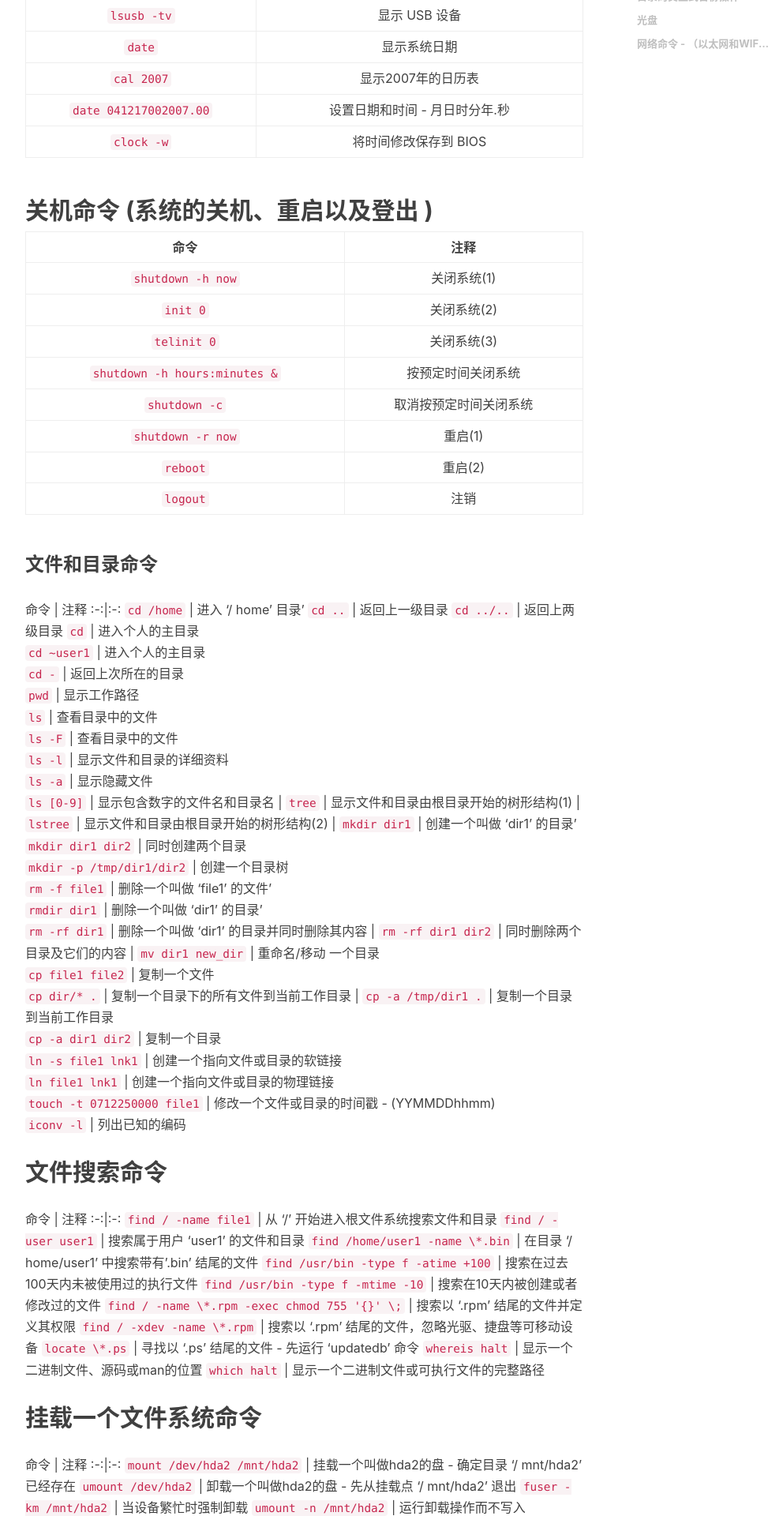
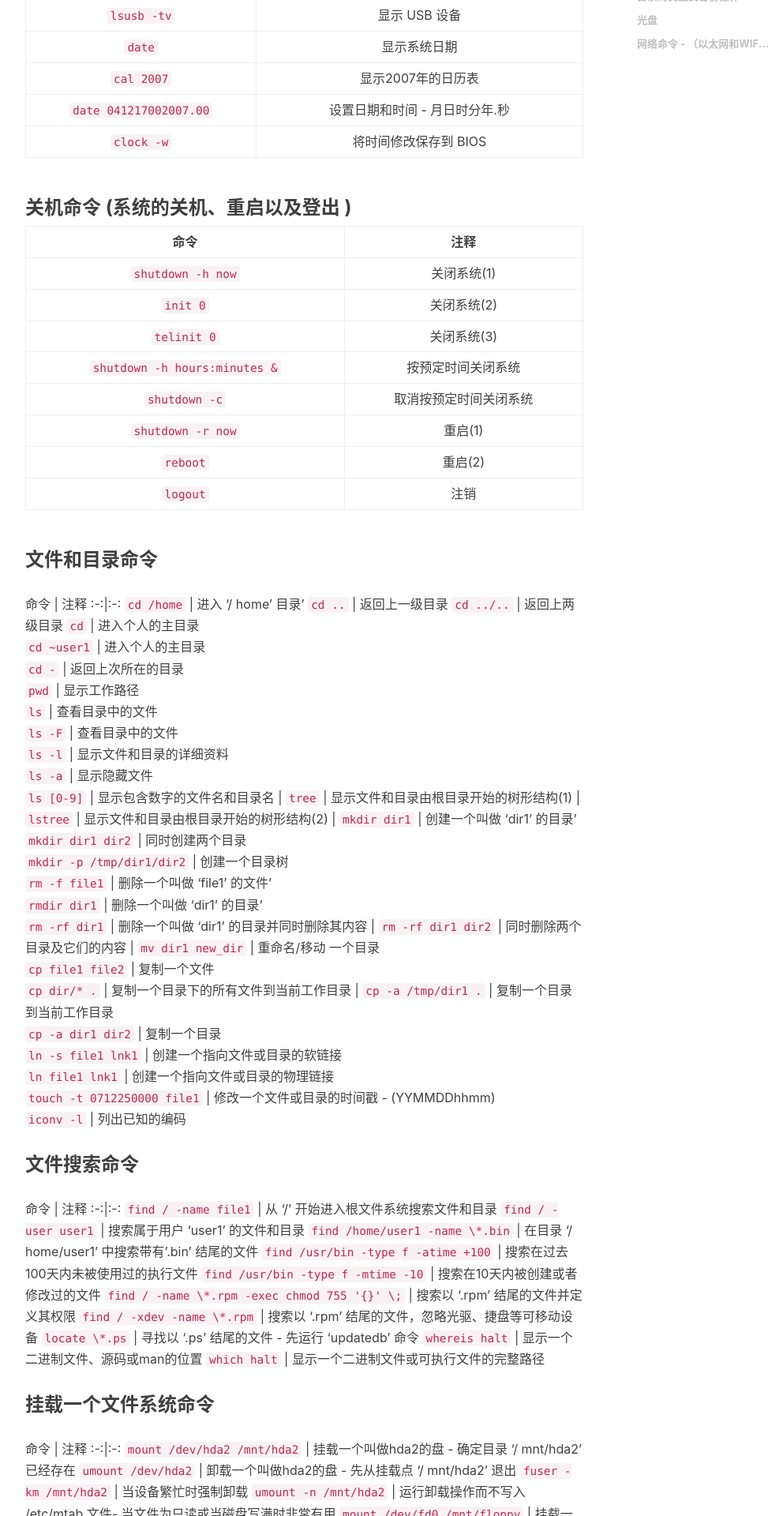
Before and after one commit to 290352095/290352095.github.io, a Jekyll site: the page built from _posts/2019-02-12-Linux常用命令.md, in a window 1280 px wide. Shown: the part 1273-3193 px from the top of the page at 79% size, without its empty margins (233-1225 px from the left). Built offline with Jekyll 4.4.1, drawn with Linux system fonts in a browser that asks for light colours; nearby versions of some CDN libraries; comment, search, counter and statistics services are not loaded.

Commit message:
修正linux命令

```diff
--- a/_posts/2019-02-12-Linux常用命令.md
+++ b/_posts/2019-02-12-Linux常用命令.md
@@ -39,7 +39,7 @@ tags:
 `clock -w` | 将时间修改保存到 BIOS
 
 
-## 关机命令 (系统的关机、重启以及登出 )
+### 关机命令 (系统的关机、重启以及登出 )
 
 命令 | 注释
 :-:|:-:
@@ -87,7 +87,7 @@ tags:
 `ln file1 lnk1`       |      创建一个指向文件或目录的物理链接
 `touch -t 0712250000 file1` | 修改一个文件或目录的时间戳 - (YYMMDDhhmm)
 `iconv -l`          |               列出已知的编码
-## 文件搜索命令
+### 文件搜索命令
 命令 | 注释
 :-:|:-:
 `find / -name file1` | 从 '/' 开始进入根文件系统搜索文件和目录
@@ -101,7 +101,7 @@ tags:
 `whereis halt` | 显示一个二进制文件、源码或man的位置
 `which halt` | 显示一个二进制文件或可执行文件的完整路径
 
-## 挂载一个文件系统命令
+### 挂载一个文件系统命令
 命令 | 注释
 :-:|:-:
 `mount /dev/hda2 /mnt/hda2` | 挂载一个叫做hda2的盘 - 确定目录 '/ mnt/hda2' 已经存在
@@ -117,13 +117,13 @@ tags:
 `mount /dev/sda1 /mnt/usbdisk` | 挂载一个usb 捷盘或闪存设备
 `mount -t smbfs -o username=user,password=pass //WinClient/share /mnt/share` | 挂载一个windows网络共享
 
-## 磁盘空间命令
+### 磁盘空间命令
 命令 | 注释
 :-:|:-:
 `df -h` | 显示已经挂载的分区列表
 `du -sh dir1` | 估算目录 'dir1' 已经使用的磁盘空间'
 
-## 用户和群组命令
+### 用户和群组命令
 命令 | 注释
 ---|---
 `groupadd group_name` | 创建一个新用户组
@@ -140,7 +140,7 @@ tags:
 `grpck 检查 '/etc/passwd'` | 的文件格式和语法修正以及存在的群组
 `newgrp group_name` | 登陆进一个新的群组以改变新创建文件的预设群组
 
-## 文件的权限命令 - 使用 "+" 设置权限，使用 "-" 用于取消
+### 文件的权限命令 - 使用 "+" 设置权限，使用 "-" 用于取消
 命令 | 注释
 ---|---
 `ls -lh` | 显示权限
@@ -161,7 +161,7 @@ tags:
 
 
 
-## 文件的特殊属性命令 - 使用 "+" 设置权限，使用 "-" 用于取消
+### 文件的特殊属性命令 - 使用 "+" 设置权限，使用 "-" 用于取消
 命令 | 注释
 ---|---
 `chattr +a file1` | 只允许以追加方式读写文件
@@ -173,7 +173,7 @@ tags:
 `chattr +u file1` | 若文件被删除，系统会允许你在以后恢复这个被删除的文件
 `lsattr` | 显示特殊的属性
 
-## 打包和压缩文件命令
+### 打包和压缩文件命令
 命令 | 注释
 ---|---
 `bunzip2 file1.bz2` | 解压一个叫做 'file1.bz2'的文件
@@ -198,7 +198,7 @@ tags:
 `zip -r file1.zip file1 file2 dir1` | 将几个文件和目录同时压缩成一个zip格式的压缩包
 `unzip file1.zip` | 解压一个zip格式压缩包
 
-## RPM 包 - （Fedora, Redhat及类似系统）
+### RPM 包 - （Fedora, Redhat及类似系统）
 命令 | 注释
 ---|---
 `rpm -ivh package.rpm` | 安装一个rpm包
@@ -227,7 +227,7 @@ tags:
 `rpm -ivh /usr/src/redhat/RPMS/`arch`/package.rpm` | 从一个rpm源码安装一个构建好的包
 `rpmbuild --rebuild package_name.src.rpm` | 从一个rpm源码构建一个 rpm 包
 
-## YUM 软件包升级器 - （Fedora, RedHat及类似系统）
+### YUM 软件包升级器 - （Fedora, RedHat及类似系统）
 
 命令 | 注释
 ---|---
@@ -242,7 +242,7 @@ tags:
 `yum clean headers` | 删除所有头文件
 `yum clean all` | 删除所有缓存的包和头文件
 
-## DEB 包 (Debian, Ubuntu 以及类似系统)
+### DEB 包 (Debian, Ubuntu 以及类似系统)
 命令 | 注释
 ---|---
 `dpkg -i package.deb` | 安装/更新一个 deb 包
@@ -254,7 +254,7 @@ tags:
 `dpkg --contents package.deb` | 显示尚未安装的一个包所提供的文件列表
 `dpkg -S /bin/ping` | 确认所给的文件由哪个deb包提供
 
-## APT 软件工具 (Debian, Ubuntu 以及类似系统)
+### APT 软件工具 (Debian, Ubuntu 以及类似系统)
 命令 | 注释
 ---|---
 `apt-get install package_name` | 安装/更新一个 deb 包
@@ -266,7 +266,7 @@ tags:
 `apt-get clean` | 从下载的软件包中清理缓存
 `apt-cache search searched-package` | 返回包含所要搜索字符串的软件包名称
 
-## 查看文件内容
+### 查看文件内容
 命令 | 注释
 ---|---
 `cat file1` | 从第一个字节开始正向查看文件的内容
@@ -277,7 +277,7 @@ tags:
 `tail -2 file1` | 查看一个文件的最后两行
 `tail -f /var/log/messages` | 实时查看被添加到一个文件中的内容
 
-## 文本处理命令
+### 文本处理命令
 命令 | 注释
 ---|---
 `cat file1 file2 ... \| command <> file1_in.txt_or_file1_out.txt` | general syntax for text manipulation using PIPE, STDIN and STDOUT
@@ -312,7 +312,7 @@ tags:
 `comm -2 file1 file2` | 比较两个文件的内容只删除 'file2' 所包含的内容
 `comm -3 file1 file2` | 比较两个文件的内容只删除两个文件共有的部分
 
-## 字符设置和文件格式转换
+### 字符设置和文件格式转换
 命令 | 注释
 ---|---
 `dos2unix filedos.txt fileunix.txt` | 将一个文本文件的格式从MSDOS转换成UNIX
@@ -320,7 +320,7 @@ tags:
 `recode ..HTML < page.txt > page.html` | 将一个文本文件转换成html
 `recode -l \| more` | 显示所有允许的转换格式
 
-## 文件系统分析
+### 文件系统分析
 命令 | 注释
 ---|---
 `badblocks -v /dev/hda1` | 检查磁盘hda1上的坏磁块
@@ -333,7 +333,7 @@ tags:
 `fsck.msdos /dev/hda1` | 修复/检查hda1磁盘上dos文件系统的完整性
 `dosfsck /dev/hda1` | 修复/检查hda1磁盘上dos文件系统的完整性
 
-## 初始化一个文件系统
+### 初始化一个文件系统
 命令 | 注释
 ---|---
 `mkfs /dev/hda1` | 在hda1分区创建一个文件系统
@@ -343,14 +343,14 @@ tags:
 `fdformat -n /dev/fd0` | 格式化一个软盘
 `mkswap /dev/hda3` | 创建一个swap文件系统
 
-## SWAP文件系统
+### SWAP文件系统
 命令 | 注释
 ---|---
 `mkswap /dev/hda3` | 创建一个swap文件系统
 `swapon /dev/hda3` | 启用一个新的swap文件系统
 `swapon /dev/hda2` | /dev/hdb3 启用两个swap分区
 
-## 备份命令
+### 备份命令
 命令 | 注释
 ---|---
 `dump -0aj -f /tmp/home0.bak /home` | 制作一个 '/home' 目录的完整备份
@@ -364,7 +364,7 @@ tags:
 `dd if=/dev/sda of=/tmp/file1` | 备份磁盘内容到一个文件
 `tar -Puf backup.tar /home/user` | 执行一次对 '/home/user'
 
-## 目录的交互式备份操作
+### 目录的交互式备份操作
 
 命令 | 注释
 ---|---
@@ -376,7 +376,7 @@ tags:
 `dd if=/dev/hda of=/dev/fd0 bs=512 count=1` | 做一个将 MBR (Master Boot Record)内容复制到软盘的动作
 `dd if=/dev/fd0 of=/dev/hda bs=512 count=1` | 从已经保存到软盘的备份中恢复MBR内容
 
-## 光盘
+### 光盘
 命令 | 注释
 ---|---
 `cdrecord -v gracetime=2 dev=/dev/cdrom -eject blank=fast -force` | 清空一个可复写的光盘内容
@@ -392,7 +392,7 @@ tags:
 `dd if=/dev/hdc \| md5sum` | 校验一个设备的md5sum编码，例如一张 CD
 
 
-## 网络命令 - （以太网和WIFI无线）
+### 网络命令 - （以太网和WIFI无线）
 命令 | 注释
 ---|---
 `ifconfig eth0` | 显示一个以太网卡的配置
```
